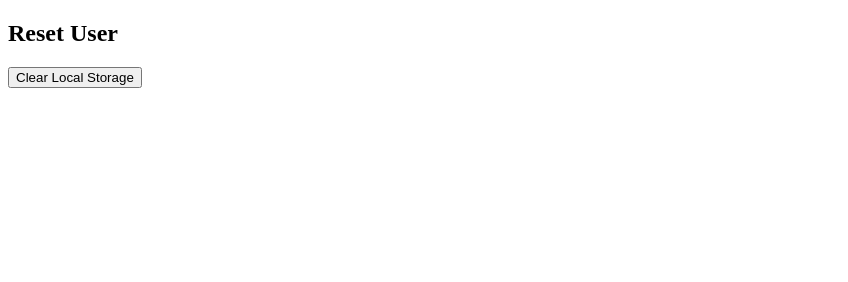
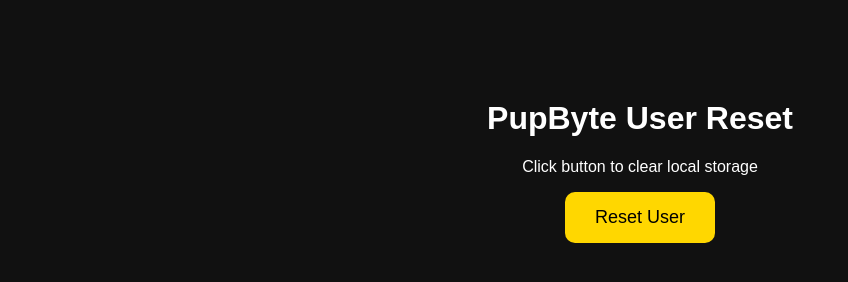
Before and after one commit to Akshaymade12/PupByteTapApp, a website: page reset.html in a window 1280 px wide. Shown: the whole page, without its empty margins (0-848 px from the left). Drawn offline with Linux system fonts and the light colour scheme.

Commit message:
Add reset page

```diff
--- a/reset.html
+++ b/reset.html
@@ -1,16 +1,23 @@
 <!DOCTYPE html>
 <html>
-<body>
-<h2>Reset User</h2>
+<head>
+    <title>PupByte Reset</title>
+</head>
+<body style="background:#111; color:white; text-align:center; margin-top:100px; font-family:sans-serif;">
 
-<button onclick="resetUser()">Clear Local Storage</button>
+    <h1>PupByte User Reset</h1>
+    <p>Click button to clear local storage</p>
 
-<script>
-function resetUser(){
-    localStorage.clear();
-    alert("Local storage cleared ✅");
-}
-</script>
+    <button onclick="resetUser()" style="padding:15px 30px; font-size:18px; background:gold; border:none; border-radius:10px;">
+        Reset User
+    </button>
+
+    <script>
+        function resetUser() {
+            localStorage.clear();
+            alert("Local storage cleared ✅");
+        }
+    </script>
 
 </body>
 </html>
```
